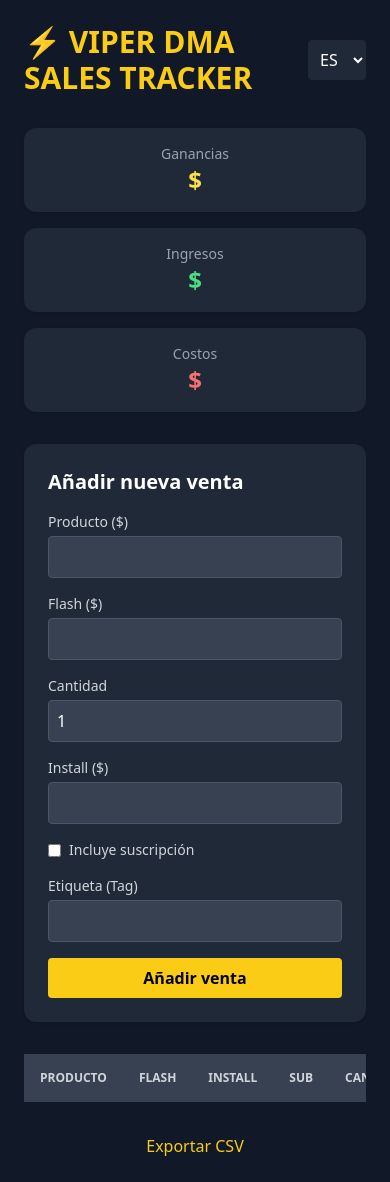
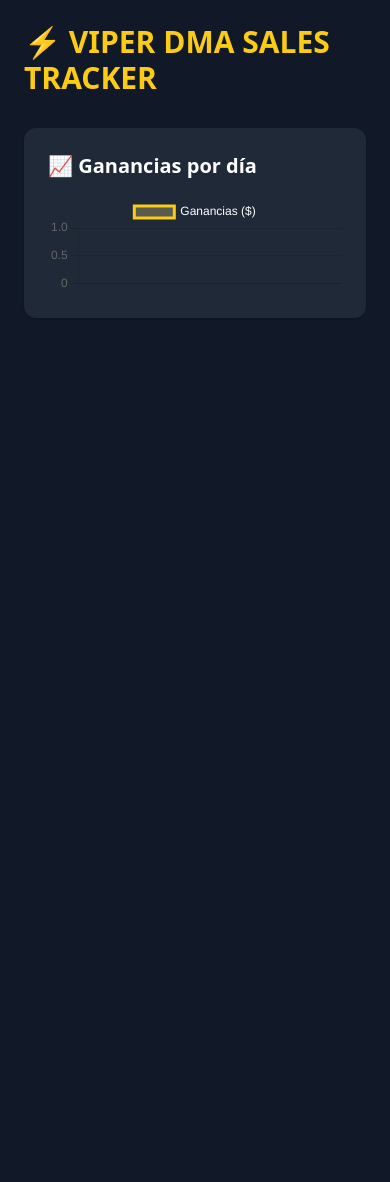
Before and after one commit to viperware92/viper-sales-tracker, a Flask app: page / in a window 390 px wide. After the commit the page ends 318 px from the top, so only its background shows below. Run offline with Flask 3, Linux system fonts and the light colour scheme; data that the repository does not hold is empty; some libraries are stand-ins or nearby versions.

Commit message:
Add profit chart with Chart.js and refined profit logic

```diff
--- a/app.py
+++ b/app.py
@@ -1,5 +1,5 @@
 # app.py
-from flask import Flask, render_template, request, redirect, send_file
+from flask import Flask, render_template, request, redirect, send_file, jsonify
 from datetime import datetime
 import csv
 import io
@@ -82,5 +82,16 @@ def export():
     output.seek(0)
     return send_file(io.BytesIO(output.getvalue().encode()), mimetype='text/csv', as_attachment=True, download_name='ventas.csv')
 
+@app.route("/chart-data")
+def chart_data():
+    chart_dict = defaultdict(float)
+    for s in sales:
+        fecha = s['timestamp'].split()[0]
+        chart_dict[fecha] += s['profit']
+    sorted_data = sorted(chart_dict.items())
+    labels = [item[0] for item in sorted_data]
+    values = [round(item[1], 2) for item in sorted_data]
+    return jsonify({"labels": labels, "data": values})
+
 if __name__ == "__main__":
     app.run(debug=True)
--- a/templates/index.html
+++ b/templates/index.html
@@ -4,137 +4,57 @@
   <meta charset="UTF-8" />
   <meta name="viewport" content="width=device-width, initial-scale=1.0" />
   <title>VIPER DMA Sales Tracker</title>
-  <link rel="icon" type="image/x-icon" href="/static/favicon.ico">
   <script src="https://cdn.tailwindcss.com"></script>
-  <script>
-    function toggleLanguage(lang) {
-      document.querySelectorAll('[data-lang]').forEach(el => {
-        el.style.display = el.getAttribute('data-lang') === lang ? 'block' : 'none';
-      });
-    }
-  </script>
+  <script src="https://cdn.jsdelivr.net/npm/chart.js"></script>
 </head>
 <body class="bg-gray-900 text-white min-h-screen p-6">
   <div class="max-w-6xl mx-auto space-y-8">
-    <div class="flex justify-between items-center">
-      <h1 class="text-3xl font-bold text-yellow-400">⚡ VIPER DMA SALES TRACKER</h1>
-      <select onchange="toggleLanguage(this.value)" class="bg-gray-800 text-white p-2 rounded">
-        <option value="es">ES</option>
-        <option value="en">EN</option>
-      </select>
+    <h1 class="text-3xl font-bold text-yellow-400">⚡ VIPER DMA SALES TRACKER</h1>
+
+    <!-- GRÁFICA -->
+    <div class="bg-gray-800 p-6 rounded-xl shadow">
+      <h2 class="text-xl font-semibold mb-4">📈 Ganancias por día</h2>
+      <canvas id="profitChart" height="100"></canvas>
     </div>
 
-    <!-- Summary -->
-    <div class="grid grid-cols-1 sm:grid-cols-3 gap-4">
-      <div class="bg-gray-800 p-4 rounded-xl shadow text-center">
-        <p class="text-sm text-gray-400" data-lang="es">Ganancias</p>
-        <p class="text-sm text-gray-400" style="display:none" data-lang="en">Profit</p>
-        <p class="text-2xl font-semibold text-yellow-300">${{ total_profit }}</p>
-      </div>
-      <div class="bg-gray-800 p-4 rounded-xl shadow text-center">
-        <p class="text-sm text-gray-400" data-lang="es">Ingresos</p>
-        <p class="text-sm text-gray-400" style="display:none" data-lang="en">Income</p>
-        <p class="text-2xl font-semibold text-green-400">${{ total_income }}</p>
-      </div>
-      <div class="bg-gray-800 p-4 rounded-xl shadow text-center">
-        <p class="text-sm text-gray-400" data-lang="es">Costos</p>
-        <p class="text-sm text-gray-400" style="display:none" data-lang="en">Costs</p>
-        <p class="text-2xl font-semibold text-red-400">${{ total_cost }}</p>
-      </div>
-    </div>
+    <!-- Aquí va tu contenido anterior, como el formulario y la tabla de ventas -->
+    <!-- ... -->
 
-    <!-- Formulario para añadir nueva venta -->
-    <div class="bg-gray-800 p-6 rounded-xl shadow mt-10 max-w-2xl mx-auto">
-      <h2 class="text-xl font-semibold mb-4" data-lang="es">Añadir nueva venta</h2>
-      <h2 class="text-xl font-semibold mb-4" style="display:none" data-lang="en">Add new sale</h2>
-      <form action="/add" method="POST" class="space-y-4">
-        <div>
-          <label class="block text-sm text-gray-300 mb-1" data-lang="es">Producto ($)</label>
-          <label class="block text-sm text-gray-300 mb-1" style="display:none" data-lang="en">Product ($)</label>
-          <input type="number" name="product" step="0.01" required class="w-full p-2 bg-gray-700 text-white rounded border border-gray-600">
-        </div>
-
-        <div>
-          <label class="block text-sm text-gray-300 mb-1">Flash ($)</label>
-          <input type="number" name="flash" step="0.01" required class="w-full p-2 bg-gray-700 text-white rounded border border-gray-600">
-        </div>
-
-        <div>
-          <label class="block text-sm text-gray-300 mb-1" data-lang="es">Cantidad</label>
-          <label class="block text-sm text-gray-300 mb-1" style="display:none" data-lang="en">Quantity</label>
-          <input type="number" name="cantidad" min="1" value="1" required class="w-full p-2 bg-gray-700 text-white rounded border border-gray-600">
-        </div>
-
-        <div>
-          <label class="block text-sm text-gray-300 mb-1">Install ($)</label>
-          <input type="number" name="install" step="0.01" required class="w-full p-2 bg-gray-700 text-white rounded border border-gray-600">
-        </div>
-
-        <div class="flex items-center">
-          <input type="checkbox" name="sub" id="sub" class="mr-2 accent-yellow-400">
-          <label for="sub" class="text-sm text-gray-300" data-lang="es">Incluye suscripción</label>
-          <label for="sub" class="text-sm text-gray-300" style="display:none" data-lang="en">Includes subscription</label>
-        </div>
-
-        <div>
-          <label class="block text-sm text-gray-300 mb-1" data-lang="es">Etiqueta (Tag)</label>
-          <label class="block text-sm text-gray-300 mb-1" style="display:none" data-lang="en">Label (Tag)</label>
-          <input type="text" name="tag" class="w-full p-2 bg-gray-700 text-white rounded border border-gray-600">
-        </div>
-
-        <button type="submit" class="w-full bg-yellow-400 text-black font-semibold py-2 px-4 rounded hover:bg-yellow-500">
-          <span data-lang="es">Añadir venta</span>
-          <span data-lang="en" style="display:none">Add sale</span>
-        </button>
-      </form>
-    </div>
-
-    <!-- Tabla de ventas -->
-    <div class="overflow-x-auto mt-10">
-      <table class="w-full text-sm text-left text-gray-400">
-        <thead class="text-xs uppercase bg-gray-700 text-gray-300">
-          <tr>
-            <th class="px-4 py-2">Producto</th>
-            <th class="px-4 py-2">Flash</th>
-            <th class="px-4 py-2">Install</th>
-            <th class="px-4 py-2">Sub</th>
-            <th class="px-4 py-2">Cantidad</th>
-            <th class="px-4 py-2">Etiqueta</th>
-            <th class="px-4 py-2" data-lang="es">Fecha</th>
-            <th class="px-4 py-2" style="display:none" data-lang="en">Date</th>
-            <th class="px-4 py-2">Total</th>
-            <th class="px-4 py-2 text-green-400">Ganancia limpia</th>
-            <th class="px-4 py-2">Eliminar</th>
-          </tr>
-        </thead>
-        <tbody>
-          {% for s in sales %}
-          <tr class="bg-gray-800 border-b border-gray-700">
-            <td class="px-4 py-2">${{ s.venta }}</td>
-            <td class="px-4 py-2">${{ s.flash }}</td>
-            <td class="px-4 py-2">${{ s.install }}</td>
-            <td class="px-4 py-2">{{ s.sub }}</td>
-            <td class="px-4 py-2">{{ s.cantidad }}</td>
-            <td class="px-4 py-2">{{ s.tag }}</td>
-            <td class="px-4 py-2">{{ s.timestamp }}</td>
-            <td class="px-4 py-2">${{ s.total }}</td>
-            <td class="px-4 py-2 font-semibold text-green-400">${{ s.profit }}</td>
-            <td class="px-4 py-2">
-              <form method="POST" action="/delete/{{ loop.index0 }}">
-                <button type="submit" class="text-red-400 hover:text-red-600">✘</button>
-              </form>
-            </td>
-          </tr>
-          {% endfor %}
-        </tbody>
-      </table>
-    </div>
-
-    <!-- Exportar -->
-    <div class="text-center mt-10">
-      <a href="/export" class="text-yellow-400 hover:underline" data-lang="es">Exportar CSV</a>
-      <a href="/export" class="text-yellow-400 hover:underline" style="display:none" data-lang="en">Export CSV</a>
-    </div>
+    <script>
+      fetch('/chart-data')
+        .then(res => res.json())
+        .then(data => {
+          const ctx = document.getElementById('profitChart').getContext('2d');
+          new Chart(ctx, {
+            type: 'line',
+            data: {
+              labels: data.labels,
+              datasets: [{
+                label: 'Ganancias ($)',
+                data: data.data,
+                borderColor: '#facc15',
+                backgroundColor: '#fde68a44',
+                tension: 0.3,
+                fill: true
+              }]
+            },
+            options: {
+              scales: {
+                y: {
+                  beginAtZero: true
+                }
+              },
+              plugins: {
+                legend: {
+                  labels: {
+                    color: 'white'
+                  }
+                }
+              }
+            }
+          });
+        });
+    </script>
   </div>
 </body>
 </html>
```
